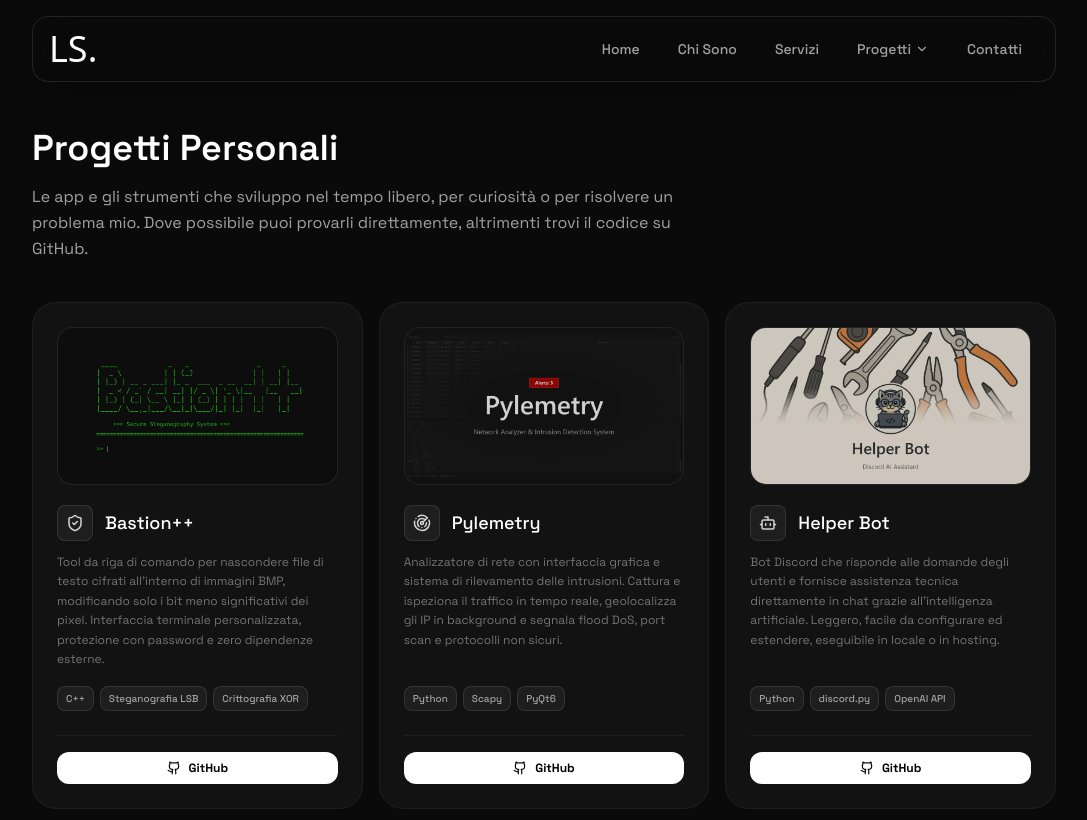
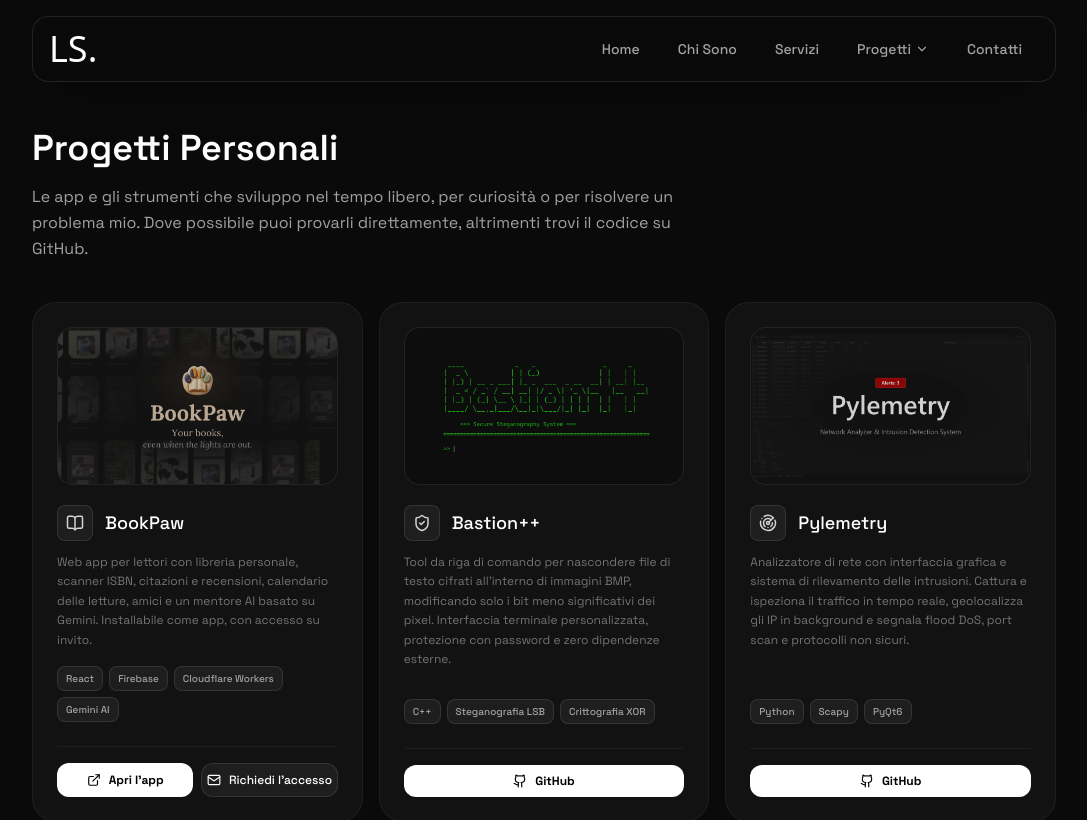
Before and after one commit to sadsotti/main-website, a React (Vite) app: page /lab in a window 1280 px wide. Shown: the top 820 px of the page, without its empty margins (96-1183 px from the left). Built offline with nearby package versions, Linux system fonts and the light colour scheme; a web font is replaced by a local one.

Commit message:
Add BookPaw to personal projects

```diff
--- a/src/lib/site.js
+++ b/src/lib/site.js
@@ -31,8 +31,8 @@
     description: "Il mio percorso nel Master in Full Stack Development e Agenti AI di start2impact. 16 progetti pratici, da React e Node.js fino all'integrazione di Intelligenza Artificiale.",
   },
   '/lab': {
-    title: 'Progetti Personali e Open Source | Lorenzo Sottile',
-    description: 'I miei progetti personali: un tool di steganografia in C++, un analizzatore di rete con IDS in Python e un bot Discord con AI. Codice disponibile su GitHub.',
+    title: 'Progetti Personali: App e Software | Lorenzo Sottile',
+    description: 'I miei progetti personali: BookPaw, una web app per lettori con AI, un tool di steganografia in C++, un analizzatore di rete in Python e un bot Discord con AI.',
   },
   '/contatti': {
     title: 'Contatti | Richiedi una Consulenza | Lorenzo Sottile',
--- a/src/pages/Lab.jsx
+++ b/src/pages/Lab.jsx
@@ -1,5 +1,5 @@
 import { motion } from 'framer-motion';
-import { ExternalLink, ShieldCheck, Radar, Bot } from 'lucide-react';
+import { ExternalLink, Mail, BookOpen, ShieldCheck, Radar, Bot } from 'lucide-react';
 import { GithubIcon } from '../components/Icons';
 import Seo from '../components/Seo';
 
@@ -20,6 +20,12 @@
   };
 
   const labProjects = [
+    {
+      id: 0, icon: BookOpen, titolo: "BookPaw",
+      stack: ["React", "Firebase", "Cloudflare Workers", "Gemini AI"],
+      desc: "Web app per lettori con libreria personale, scanner ISBN, citazioni e recensioni, calendario delle letture, amici e un mentore AI basato su Gemini. Installabile come app, con accesso su invito.",
+      cover: "/progetti/cover_bookpaw.webp", alt: "BookPaw, web app per lettori con libreria personale e mentore AI", linkApp: "https://joinbookpaw.web.app", linkAccess: `mailto:info@lorenzosottile.it?subject=${encodeURIComponent("Richiesta di accesso a BookPaw")}`, linkCode: ""
+    },
     {
       id: 1, icon: ShieldCheck, titolo: "Bastion++",
       stack: ["C++", "Steganografia LSB", "Crittografia XOR"],
@@ -89,7 +95,7 @@
                   ))}
                 </div>
 
-                <div className={`grid ${p.linkApp && p.linkCode ? 'grid-cols-2' : 'grid-cols-1'} gap-2 mt-auto pt-4 border-t border-white/5`}>
+                <div className={`grid ${[p.linkApp, p.linkAccess, p.linkCode].filter(Boolean).length > 1 ? 'grid-cols-2' : 'grid-cols-1'} gap-2 mt-auto pt-4 border-t border-white/5`}>
                   {p.linkApp && (
                     <a
                       href={p.linkApp}
@@ -99,6 +105,16 @@
                       className={bottonePrimario}
                     >
                       <ExternalLink size={14} aria-hidden="true" /> Apri l'app
+                    </a>
+                  )}
+
+                  {p.linkAccess && (
+                    <a
+                      href={p.linkAccess}
+                      aria-label={`Richiedi l'accesso a ${p.titolo}`}
+                      className={bottoneSecondario}
+                    >
+                      <Mail size={14} aria-hidden="true" /> Richiedi l'accesso
                     </a>
                   )}
 
```
Also changed, not shown: public/progetti/cover_bookpaw.webp (added).
